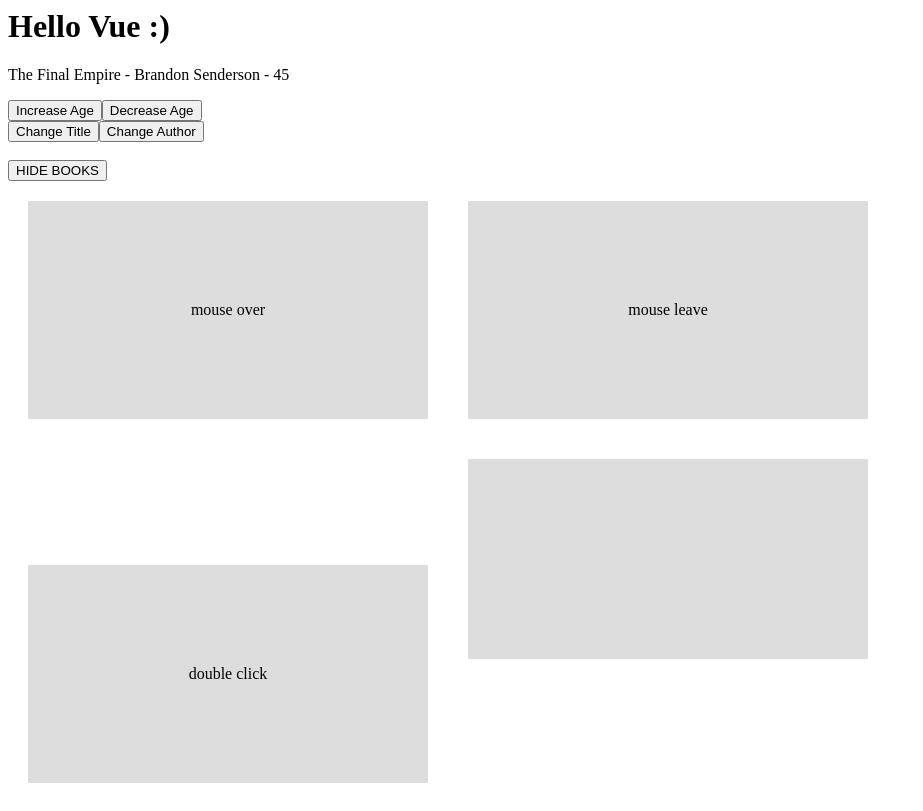
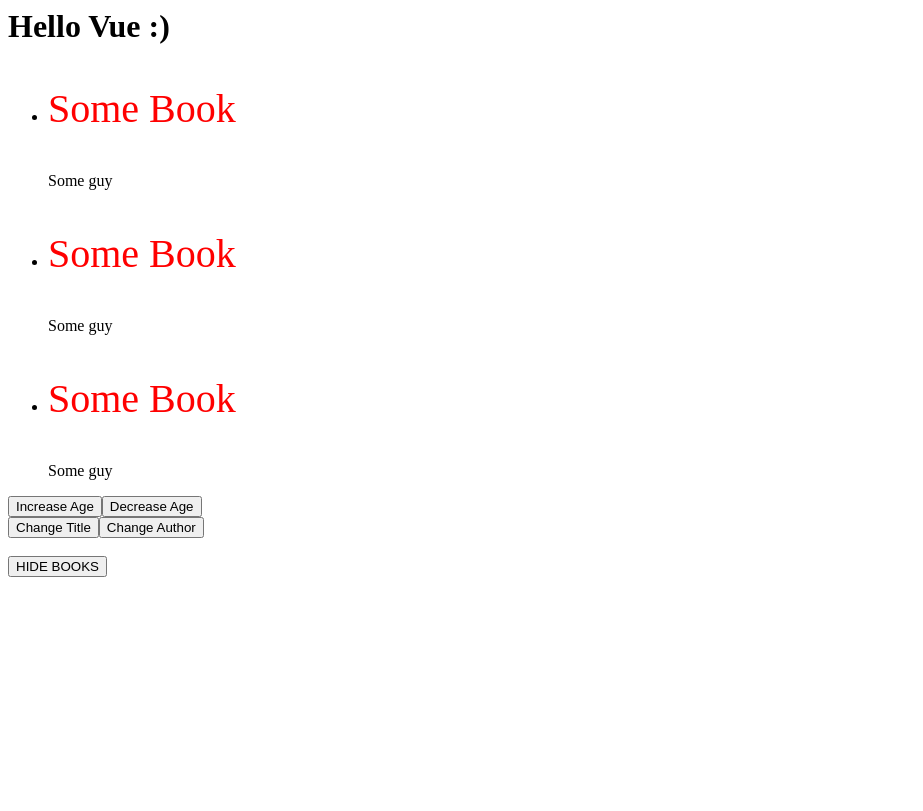
Before and after one commit to skjaguar2030/EU-Project, a plain HTML site: page index.html in a window 1280 px wide. Shown: the whole page, without its empty margins (0-923 px from the left). Drawn offline with nearby package versions, Linux system fonts and the light colour scheme.

Commit message:
looping through list of books

```diff
--- a/app.js
+++ b/app.js
@@ -3,10 +3,16 @@ const app = Vue.createApp({
 
   data() {
     return {
-        showBooks: true,
-        title: "The Final Empire",
-        author: "Brandon Senderson",
-        age: 45
+      showBooks: true,
+      title: "The Final Empire",
+      author: "Brandon Senderson",
+      age: 45,
+
+          books: [
+            {title: "Some Book", author: "Some guy"},
+            {title: "Some Book", author: "Some guy"},
+            {title: "Some Book", author: "Some guy"}
+          ]
     }
   },
 
@@ -24,7 +30,7 @@ const app = Vue.createApp({
 
     handleEvent(e) {
       console.log(e);
-    }
+    },
   }
 });
 
--- a/index.html
+++ b/index.html
@@ -4,23 +4,22 @@
     <meta name="viewport" content="width=device-width, initial-scale=1.0" />
     <title>Document</title>
     <script src="https://unpkg.com/vue@3.0.2"></script>
-    <style>
-      .box {
-        padding: 100px 0;
-        width: 400px;
-        text-align: center;
-        background: #ddd;
-        margin: 20px;
-        display: inline-block;
-      }
-    </style>
   </head>
   <body>
     <h1>Hello Vue :)</h1>
 
     <div id="app">
       <div v-if="showBooks">
-        <p>{{ title }} - {{ author }} - {{ age }}</p>
+        <!-- <p>{{ title }} - {{ author }} - {{ age }}</p> -->
+
+        <div>
+          <ul>
+            <li v-for="book in books">
+              <p style="color: red; font-size: 40px">{{ book.title }}</p>
+              <p>{{ book.author }}</p>
+            </li>
+          </ul>
+        </div>
 
         <button @click="age++">Increase Age</button>
         <button @click="age--">Decrease Age</button>
@@ -37,14 +36,6 @@
         <span v-if="showBooks">HIDE BOOKS</span>
         <span v-if="!showBooks">SHOW BOOKS</span>
       </button>
-
-      <br />
-      <!-- mouse events -->
-
-      <div class="box" @mouseover="handleEvent">mouse over</div>
-      <div class="box" @mouseleave="handleEvent">mouse leave</div>
-      <div class="box" @dblclick="handleEvent">double click</div>
-      <div class="box"></div>
     </div>
     <script src="app.js"></script>
   </body>
```
